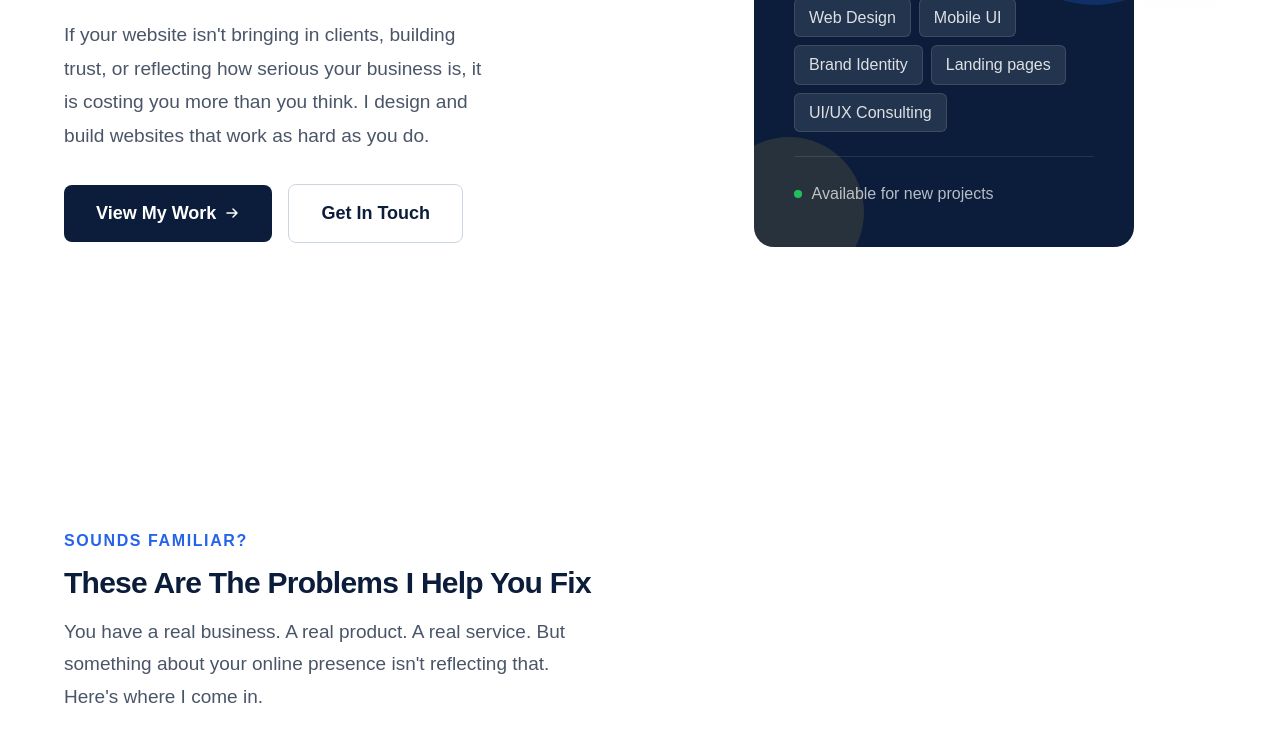
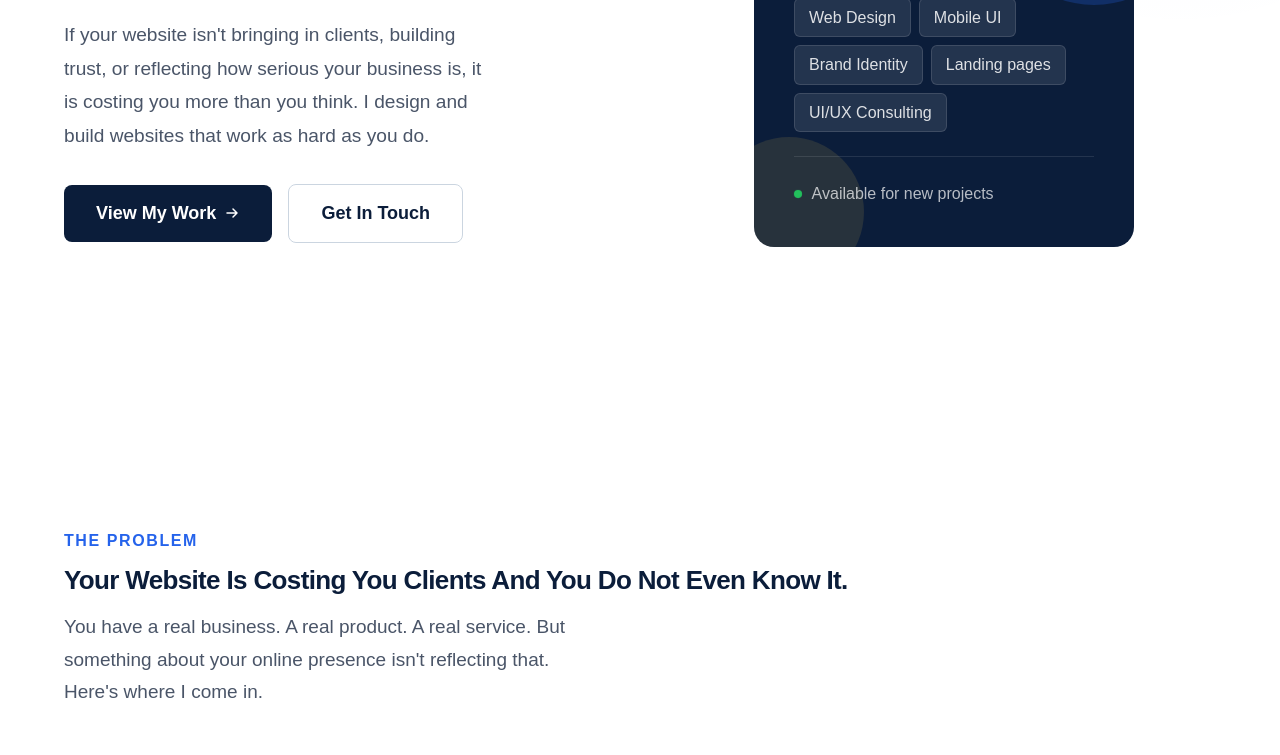
Before and after one commit to AiikaaY/Portfolio, a Vue app: page / in a window 1280 px wide. Shown: the part 368-1123 px from the top of the page. Built offline with nearby package versions, Linux system fonts and the light colour scheme; a web font is replaced by a local one.

Commit message:
update the service section

```diff
--- a/src/components/SkillsSection.vue
+++ b/src/components/SkillsSection.vue
@@ -1,8 +1,8 @@
 <template>
   <section id="skills">
     <div class="skills-header reveal">
-      <span class="section-tag">Sounds Familiar?</span>
-      <h2 class="section-title">These Are The Problems I Help You Fix</h2>
+      <span class="section-tag">the problem</span>
+      <h2 class="section-title">Your Website Is Costing You Clients And You Do Not Even Know It.</h2>
       <p class="section-sub">
        You have a real business. A real product. A real service. But something about your online presence isn't reflecting that. Here's where I come in.
       </p>
@@ -91,7 +91,7 @@ section {
 
 .section-title {
   font-weight: 600;
-  font-size: 30px;
+  font-size: 26px;
 }
 .section-sub {
   font-weight: 500;
```
